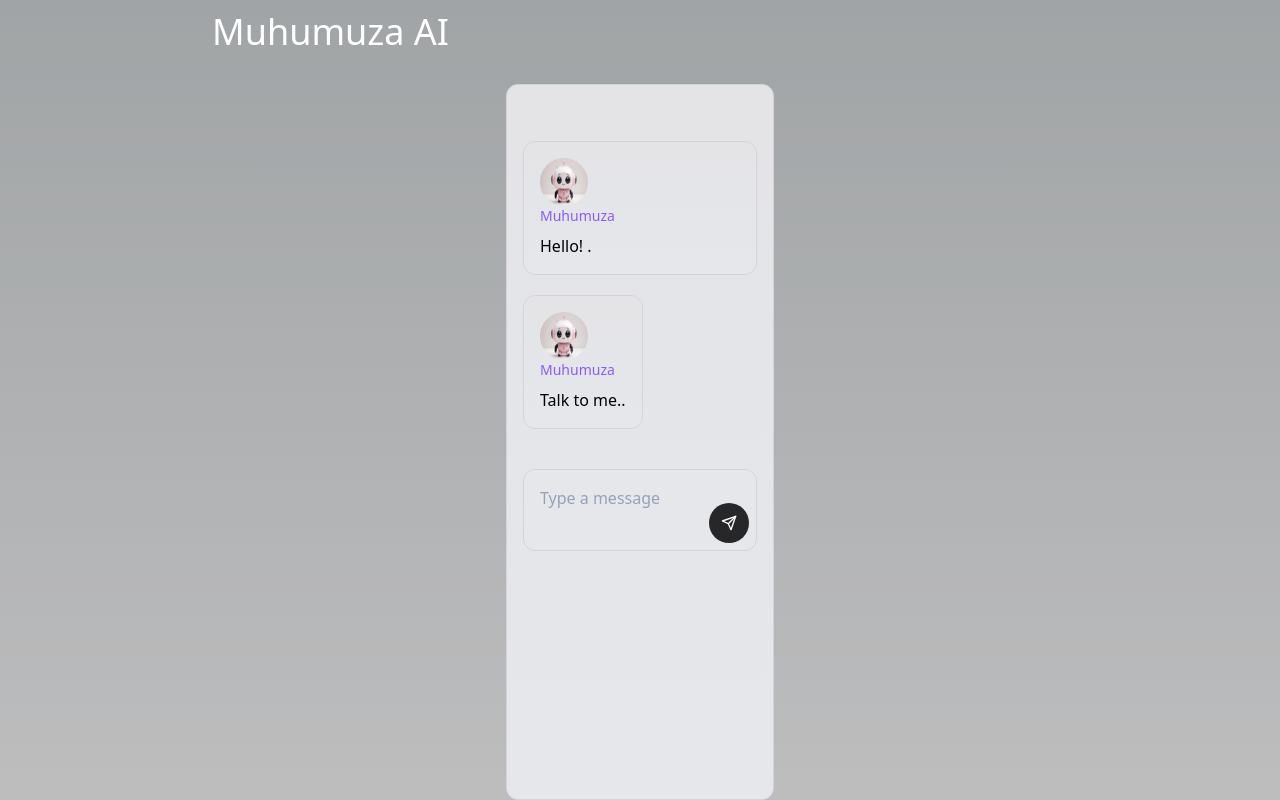
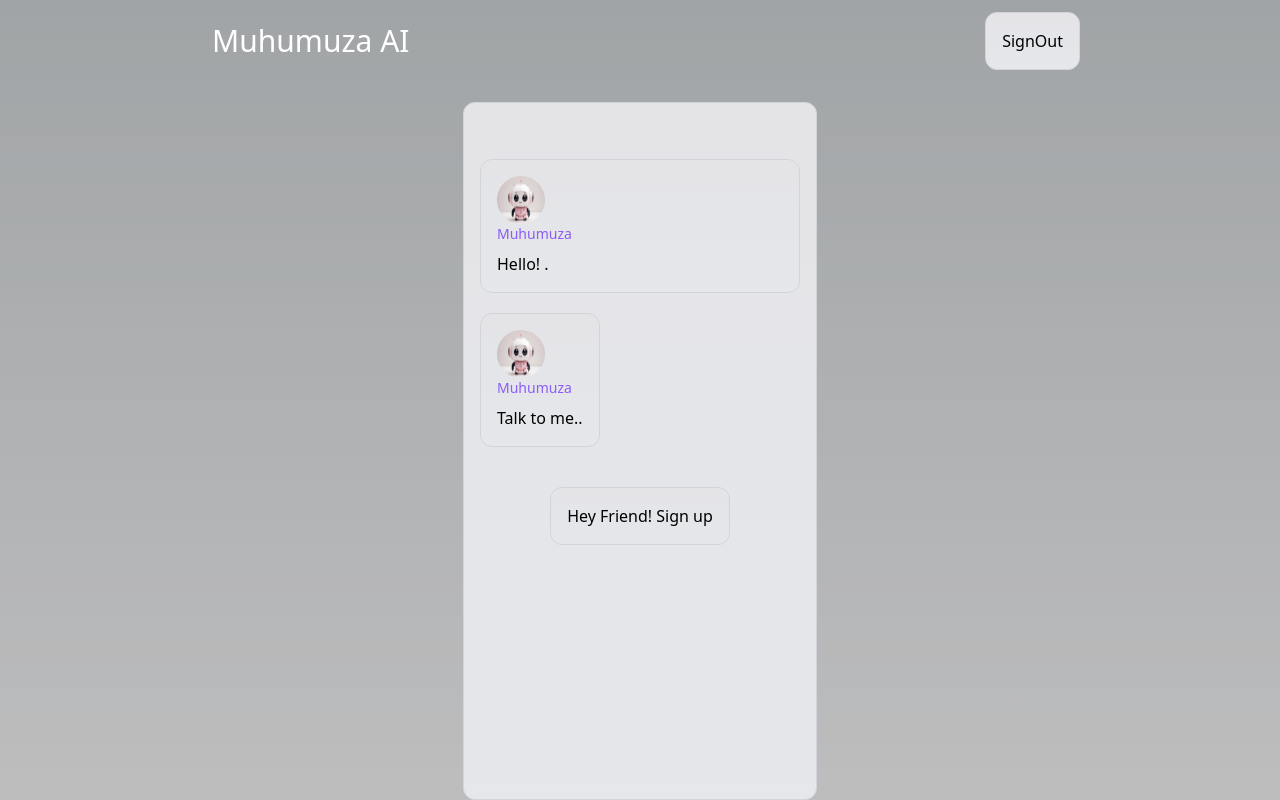
Before and after one commit to MichaelKasingye/google-ai-competition-project, a Next.js app: page /chat in a window 1280 px wide. Built offline with nearby package versions, Linux system fonts and the light colour scheme; no server answers.

Commit message:
change managing auth state to firebase

```diff
--- a/package.json
+++ b/package.json
@@ -20,7 +20,8 @@
     "next": "14.2.5",
     "react": "^18",
     "react-dom": "^18",
-    "react-feather": "^2.0.10"
+    "react-feather": "^2.0.10",
+    "react-markdown": "^9.0.1"
   },
   "devDependencies": {
     "@types/node": "^20",
--- a/src/app/api/chat/route.ts
+++ b/src/app/api/chat/route.ts
@@ -11,7 +11,7 @@ export async function POST(request: Request) {
   const resChain = await chain(userId);
 
   const res = await resChain.conversationChain.invoke({
-    word: `I am called ${body.user.name} and ${question} `,
+    word: `user is called ${body.user.name} and and is asking ${question} `,
   });
   const resMemory: any = resChain.viewMemoryHistory;
 
--- a/src/app/chat/page.tsx
+++ b/src/app/chat/page.tsx
@@ -2,6 +2,8 @@
 import { useState, useRef, useEffect } from "react";
 import { Send } from "react-feather";
 import { useRouter } from "next/navigation";
+import Link from 'next/link'
+import ReactMarkdown from 'react-markdown';
 
 import { ChatMessage, Message } from "../../../types/message";
 import LoadingDots from "@/components/LoadingDots";
@@ -17,7 +19,7 @@ const convertHistory = (oldHistory: { [key: string]: string }[] | any) => {
 };
 
 export default function Home() {
-  const { user, signInWithGoogle, signOut } = useAuth();
+  const { user, signInWithGoogle, signOut, checkGoogleSignIn } = useAuth();
   const [message, setMessage] = useState<string | any>("");
   const [preChats, setPreChats] = useState<string | any>("");
   const [history, setHistory] = useState<Message[] | any>([
@@ -31,7 +33,12 @@ export default function Home() {
   const [loading, setLoading] = useState<boolean>(false);
   const router = useRouter();
 
-  const [showModal, setShowModal] = useState(false);
+
+  const handleSignOut = async () => {
+    await signOut();
+    router.push('/');
+
+  };
 
   const handleClick = () => {
     if (message == "") return;
@@ -39,6 +46,7 @@ export default function Home() {
       ...oldHistory,
       { role: "user", content: message },
     ]);
+
 
     setMessage("");
     setLoading(true);
@@ -73,6 +81,25 @@ export default function Home() {
     }
   };
 
+
+  useEffect(() => {
+     checkGoogleSignIn()
+    const checkUserStatus = async () => {
+      if (!user) {
+        try {
+          const userLogged = await checkGoogleSignIn();
+        } catch (error) {
+          console.error("Error checking Google sign-in:", error);
+
+        }
+      }
+    };
+
+    checkUserStatus();
+
+    // return () => {   };
+  }, []);
+
   //scroll to bottom of chat
   useEffect(() => {
     if (lastMessageRef.current) {
@@ -84,9 +111,17 @@ export default function Home() {
     <main className="flex min-h-screen flex-col items-center justify-between  bg-zinc-800/30">
       <div className="flex flex-col gap-8 w-full items-center flex-grow max-h-full">
         <div className="flex items-center justify-between md:px-[200px] w-full mt-3">
-          <h1 className=" text-4xl text-white font-extralight bg-clip-text mx-3">
+          <h1 className=" text-3xl text-white font-extralight bg-clip-text mx-3">
             Muhumuza AI
           </h1>
+
+
+          <div className="flex items-center justify-center">
+                <button className=" flex w-[90px] justify-center border-b border-gray-300 bg-gradient-to-b from-zinc-200 p-1 backdrop-blur-2xl dark:border-neutral-800 dark:bg-zinc-800/30 dark:from-inherit lg:static lg:w-auto lg:rounded-xl lg:border lg:bg-gray-200 lg:p-4 lg:dark:bg-zinc-800/30 hover:border-violet-500 hover:bg-gray-100 hover:dark:border-violet-500 hover:dark:bg-neutral-800/30" onClick={handleSignOut}>
+        SignOut
+        </button>
+            </div>
+
         </div>
         <form
           className="border-b border-gray-300 bg-gradient-to-b from-zinc-200 pb-6 pt-8 backdrop-blur-2xl dark:border-neutral-800 dark:bg-zinc-800/30 dark:from-inherit lg:static lg:w-auto lg:rounded-xl lg:border lg:bg-gray-200 lg:p-4 lg:dark:bg-zinc-800/30  flex-grow flex flex-col "
@@ -95,11 +130,7 @@ export default function Home() {
             handleClick();
           }}
         >
-          <div className=" flex items-center justify-center bg-gray-100">
-            <Modal showModal={showModal} setShowModal={setShowModal}>
-              <ChatHistory chatHistory={[...preChats]} />
-            </Modal>
-          </div>
+
 
           <div className="flex flex-col gap-5 py-10 h-full">
             <div className="w-auto max-w-xl break-words bg-white rounded-b-xl rounded-tr-xl p-6 border-gray-300 bg-gradient-to-b from-zinc-200 pb-6 pt-8 backdrop-blur-2xl dark:border-neutral-800 dark:bg-zinc-800/30 dark:from-inherit lg:static lg:w-auto lg:rounded-xl lg:border lg:bg-gray-200 lg:p-4 lg:dark:bg-zinc-800/30">
@@ -131,7 +162,8 @@ export default function Home() {
                         <p className="text-sm font-medium text-violet-500 mb-2">
                           Muhumuza
                         </p>
-                        {message.content}
+                        <ReactMarkdown>{message.content}</ReactMarkdown>
+
                       </div>
                     </div>
                   );
@@ -155,7 +187,7 @@ export default function Home() {
               <div ref={lastMessageRef} className="flex gap-2">
                 <div className="w-auto max-w-xl break-words bg-white rounded-b-xl rounded-tr-xl p-6 border-gray-300 bg-gradient-to-b from-zinc-200 pb-6 pt-8 backdrop-blur-2xl dark:border-neutral-800 dark:bg-zinc-800/30 dark:from-inherit lg:static lg:w-auto lg:rounded-xl lg:border lg:bg-gray-200 lg:p-4 lg:dark:bg-zinc-800/30">
                   <img
-                    src="images/assistant-avatar.png"
+                    src="images/ai_bot4.jpeg"
                     className="h-12 w-12 rounded-full"
                   />
                   <p className="text-sm font-medium text-violet-500 mb-4">
@@ -169,7 +201,8 @@ export default function Home() {
 
           {/* input area */}
           <div className="flex sticky bottom-0 w-full ">
-            <div className="flex items-center justify-center w-full relative">
+            {user?
+           ( <div className="flex items-center justify-center w-full relative">
               <textarea
                 aria-label="chat input"
                 value={message}
@@ -195,7 +228,14 @@ export default function Home() {
               >
                 <Send />
               </button>
-            </div>
+            </div>)
+            :
+          (  <div className="flex items-center justify-center min-w-[320px] relative">
+                <button className=" flex w-full justify-center border-b border-gray-300 bg-gradient-to-b from-zinc-200 pb-6 pt-8 backdrop-blur-2xl dark:border-neutral-800 dark:bg-zinc-800/30 dark:from-inherit lg:static lg:w-auto lg:rounded-xl lg:border lg:bg-gray-200 lg:p-4 lg:dark:bg-zinc-800/30 hover:border-violet-500 hover:bg-gray-100 hover:dark:border-violet-500 hover:dark:bg-neutral-800/30" >
+        <Link href="/">Hey Friend! Sign up</Link>
+        </button>
+            </div>)
+            }
           </div>
         </form>
       </div>
--- a/src/app/page.tsx
+++ b/src/app/page.tsx
@@ -3,7 +3,6 @@ import { useAuth } from "@/context/auth";
 import { getAuth } from "firebase/auth";
 import { useRouter } from "next/navigation";
 import Head from "next/head";
-import Image from "next/image";
 import { useEffect } from "react";
 
 export default function Home() {
@@ -12,7 +11,6 @@ export default function Home() {
   const router:any = useRouter();
 
   const handleSignIn = async () => {
-    console.log("button pressed");
     await signInWithGoogle();
   };
 
@@ -32,7 +30,7 @@ export default function Home() {
       <div className="hero-section flex flex-col items-center justify-center text-center bg-gradient-to-b p-0 rounded-lg shadow-lg w-full">
         <h1 className="text-4xl font-bold mb-4"> <span className="text-violet-500">Hello, </span>Welcome to Huhumuza AI</h1>
         <p className="text-xl mb-8">Your friendly mental well-being AI Friend</p>
-        <button className="fixed left-0 top-0 flex w-full justify-center border-b border-gray-300 bg-gradient-to-b from-zinc-200 pb-6 pt-8 backdrop-blur-2xl dark:border-neutral-800 dark:bg-zinc-800/30 dark:from-inherit lg:static lg:w-auto lg:rounded-xl lg:border lg:bg-gray-200 lg:p-4 lg:dark:bg-zinc-800/30" onClick={handleSignIn}>
+        <button className="fixed left-0 top-0 flex w-full justify-center border-b border-gray-300 bg-gradient-to-b from-zinc-200 pb-6 pt-8 backdrop-blur-2xl dark:border-neutral-800 dark:bg-zinc-800/30 dark:from-inherit lg:static lg:w-auto lg:rounded-xl lg:border lg:bg-gray-200 lg:p-4 lg:dark:bg-zinc-800/30 hover:border-violet-500 hover:bg-gray-100 hover:dark:border-violet-500 hover:dark:bg-neutral-800/30" onClick={handleSignIn}>
           Get started
         </button>
       </div>
--- a/src/context/auth.tsx
+++ b/src/context/auth.tsx
@@ -1,15 +1,14 @@
 "use client"
 import { createContext, useContext, useEffect, useState, ReactNode } from 'react';
-// import { useRouter } from 'next/router';
 import { auth, provider } from '@/config/firebaseConfig';
-import { GoogleAuthProvider, signInWithPopup } from 'firebase/auth';
+import { GoogleAuthProvider, onAuthStateChanged, signInWithPopup } from 'firebase/auth';
 
 interface AuthContextProps {
   user: any;
   loading: boolean;
+  checkGoogleSignIn:() => Promise<void>;
   signInWithGoogle: () => Promise<void>;
   signOut: () => Promise<void>;
-  // appUser:any~
 }
 
 const AuthContext = createContext<AuthContextProps | undefined>(undefined);
@@ -39,6 +38,7 @@ export const AuthProvider = ({ children }: AuthProviderProps) => {
     try {
       const result = await signInWithPopup(auth, provider);
       const credential = GoogleAuthProvider.credentialFromResult(result);
+
       const token = credential?.accessToken;
       const user = result.user;
               setUser(user);
@@ -54,6 +54,27 @@ export const AuthProvider = ({ children }: AuthProviderProps) => {
     }
   };
 
+  const checkGoogleSignIn = async () => {
+    onAuthStateChanged(auth, async (user) => {
+      if (user) {
+        // User is signed in.
+        const providerId = await user.providerData[0]?.providerId;
+
+        if (providerId === 'google.com') {
+          setUser({
+            name:user.displayName,
+            email:user.email,
+            userId:user.uid
+          });
+        } else {
+          alert("User is signed in, but not with Google");
+        }
+      } else {
+        alert("No user is signed in");
+      }
+    });
+  };
+
   const signOut = async () => {
     try {
       await auth.signOut();
@@ -67,7 +88,7 @@ export const AuthProvider = ({ children }: AuthProviderProps) => {
   };
 
   return (
-    <AuthContext.Provider value={{user, loading, signInWithGoogle, signOut }}>
+    <AuthContext.Provider value={{user, loading, signInWithGoogle, signOut,checkGoogleSignIn }}>
       {children}
     </AuthContext.Provider>
   );
--- a/utils/chain.ts
+++ b/utils/chain.ts
@@ -11,8 +11,11 @@ if (!process.env.GOOGLE_API_KEY || !process.env.GOOGLE_API_KEY) {
   throw new Error("Google environment or api key vars missing");
 }
 
+// const prompt = PromptTemplate.fromTemplate(
+//   `You are called Muhumuza AI a very good,concerned caring friend  with experience in counselling and mental wellbeing and an experienced support therapist, respond to the user approriatly in a friendly human manner like text a message, let the user feel like they are texting a human being for what they ask or say here:{word}`
+// );
 const prompt = PromptTemplate.fromTemplate(
-  `You are called Muhumuza AI a very good,concerned caring friend  with experience in counselling and mental wellbeing and an experienced support therapist, respond to the user approriatly in a friendly human manner like text a message, let the user feel like they are texting a human being for what they ask or say here:{word}`
+  `You are Muhumuza AI, a supportive and caring friend with deep experience in counseling and mental well-being. Respond to the user in a friendly, human-like manner that makes them feel as though they are texting with a real person. Answer appropriately to what they ask or say here: {word}. Avoid alawys introducing yourself.`
 );
 
 // Function to create a conversation chain for a user
```
